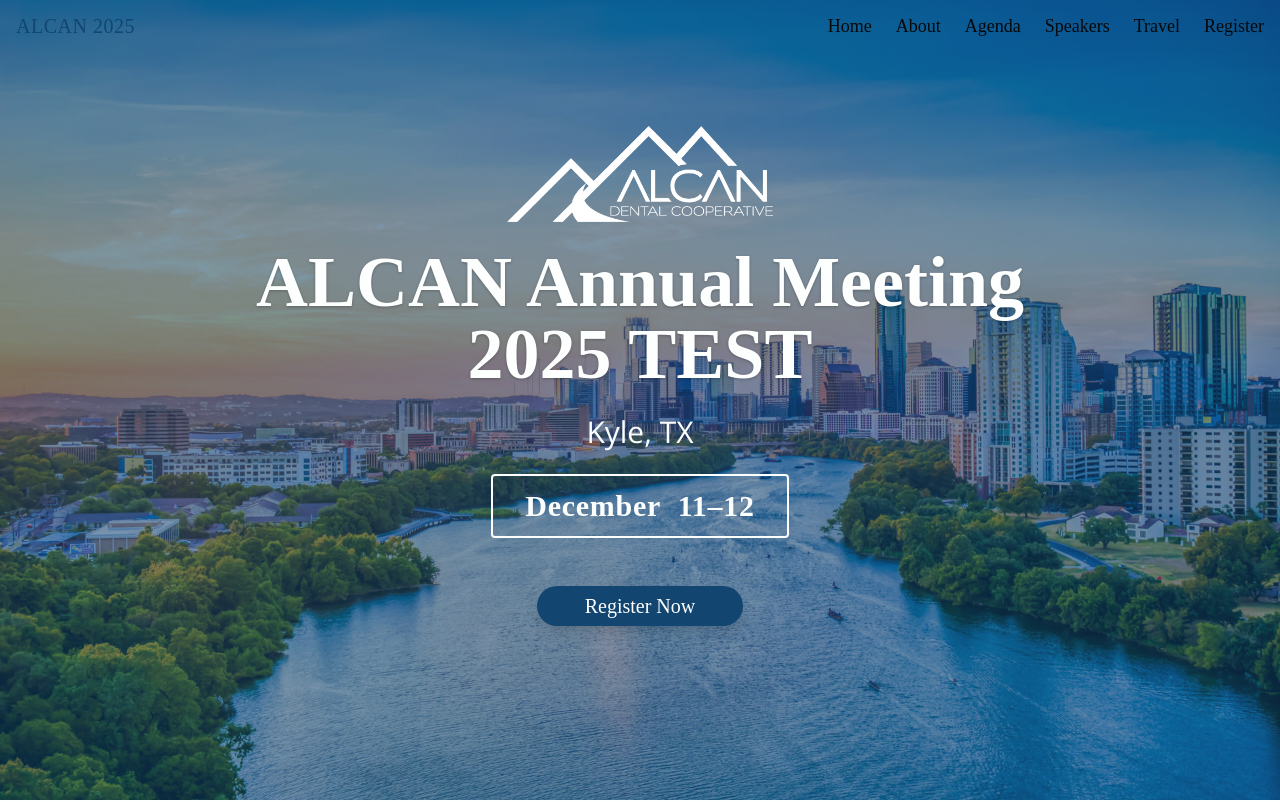
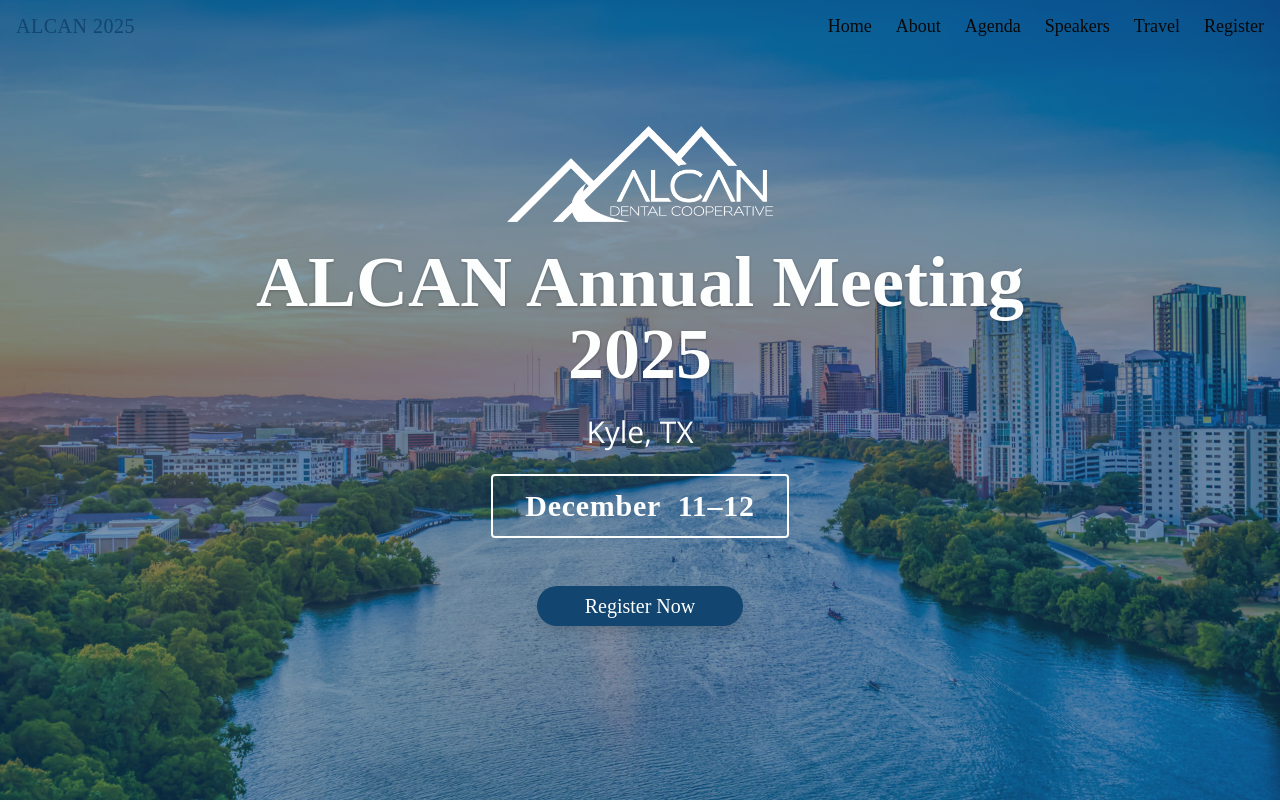
Before and after one commit to ruggerboy8/alcan-annual-summit-2025, a React (Vite) app: page / in a window 1280 px wide. Shown: the top 802 px of the page. Built offline with nearby package versions, Linux system fonts and the light colour scheme; a web font is replaced by a local one.

Commit message:
removed test

```diff
--- a/src/components/Hero.tsx
+++ b/src/components/Hero.tsx
@@ -32,7 +32,7 @@ const Hero = () => {
           </div>
 
           <h1 className="text-3xl sm:text-5xl md:text-7xl font-biondi font-bold mb-6 animate-fade-in leading-tight" style={{ textShadow: '0 1px 3px rgba(0,0,0,0.25)' }}>
-            ALCAN Annual Meeting 2025 TEST
+            ALCAN Annual Meeting 2025
           </h1>
 
           <p className="text-xl sm:text-2xl md:text-3xl mb-6 font-light text-white">
```
